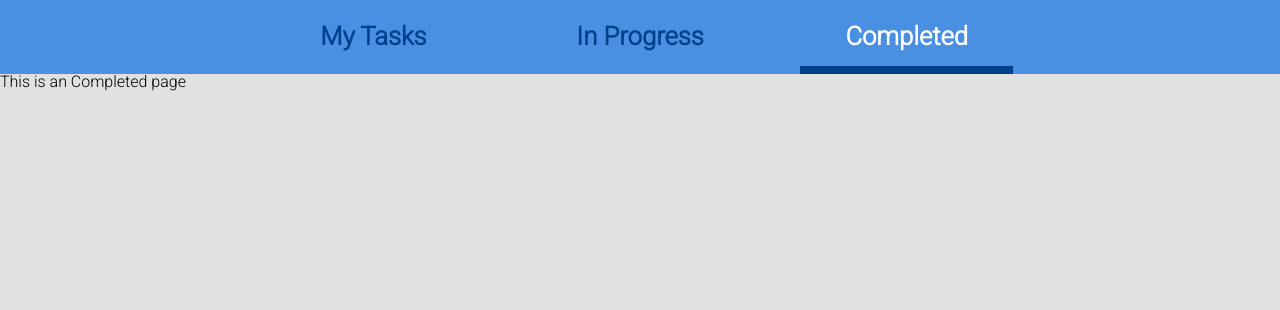
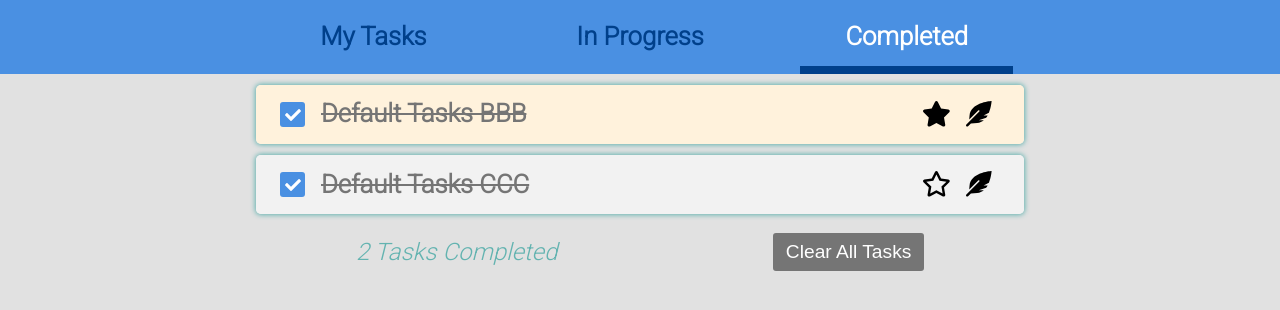
Before and after one commit to timchen0607/Task-Manager, a Vue app: page /Completed in a window 1280 px wide. Shown: the top 310 px of the page. Built offline with nearby package versions, Linux system fonts and the light colour scheme.

Commit message:
Feat: 新增未完成與已完成分頁

```diff
--- a/src/views/Completed.vue
+++ b/src/views/Completed.vue
@@ -1,5 +1,35 @@
 <template>
-  <div class="completed">
-    <h1>This is an Completed page</h1>
+  <div class="container">
+    <TaskItem
+      v-for="task in complete"
+      :key="task.id"
+      :task="task"
+      :updateState="updateState"
+    ></TaskItem>
+    <footer class="overview">
+      <h3 class="status" v-text="complete.length + ' Tasks Completed'"></h3>
+      <button class="clearAll" @click="clearTasks">Clear All Tasks</button>
+    </footer>
   </div>
 </template>
+
+<script>
+import { computed, defineComponent } from "vue";
+import TaskItem from "@/components/TaskItem.vue";
+
+export default defineComponent({
+  name: "Completed",
+  components: {
+    TaskItem,
+  },
+  props: {
+    tasks: { type: Object },
+    updateState: { type: Function },
+    clearTasks: { type: Function },
+  },
+  setup(props) {
+    const complete = computed(() => props.tasks.filter((x) => x.completed));
+    return { complete };
+  },
+});
+</script>
--- a/src/views/InProgress.vue
+++ b/src/views/InProgress.vue
@@ -1,5 +1,35 @@
 <template>
-  <div class="inProgress">
-    <h1>This is an In Progress page</h1>
+  <div class="container">
+    <TaskItem
+      v-for="task in incomplete"
+      :key="task.id"
+      :task="task"
+      :updateState="updateState"
+    ></TaskItem>
+    <footer class="overview">
+      <h3 class="status" v-text="incomplete.length + ' Tasks Left'"></h3>
+      <button class="clearAll" @click="clearTasks">Clear All Tasks</button>
+    </footer>
   </div>
 </template>
+
+<script>
+import { computed, defineComponent } from "vue";
+import TaskItem from "@/components/TaskItem.vue";
+
+export default defineComponent({
+  name: "InProgress",
+  components: {
+    TaskItem,
+  },
+  props: {
+    tasks: { type: Object },
+    updateState: { type: Function },
+    clearTasks: { type: Function },
+  },
+  setup(props) {
+    const incomplete = computed(() => props.tasks.filter((x) => !x.completed));
+    return { incomplete };
+  },
+});
+</script>
--- a/src/views/MyTasks.vue
+++ b/src/views/MyTasks.vue
@@ -21,7 +21,7 @@ import { defineComponent } from "vue";
 import TaskItem from "@/components/TaskItem.vue";
 
 export default defineComponent({
-  name: "Home",
+  name: "MyTasks",
   components: {
     TaskItem,
   },
```
